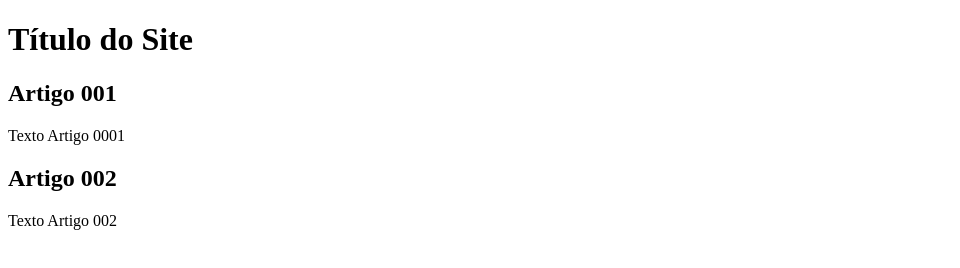
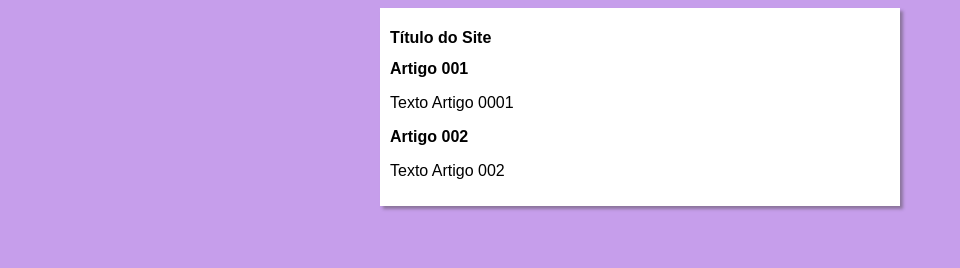
Before and after one commit to robsonluisgarola/site_cursoGuanabara, a plain HTML site: page index.html in a window 1280 px wide. Shown: the whole page, without its empty margins (0-960 px from the left). Drawn offline with Linux system fonts and the light colour scheme.

Commit message:
iniciei o design

```diff
--- a/index.html
+++ b/index.html
@@ -5,6 +5,7 @@
     <meta http-equiv="X-UA-Compatible" content="IE=edge">
     <meta name="viewport" content="width=device-width, initial-scale=1.0">
     <title>Titulo do Site</title>
+    <link rel="stylesheet" href="modelo/style.css">
 </head>
 <body>
 
--- /dev/null
+++ b/modelo/style.css
@@ -0,0 +1,17 @@
+*{
+
+    font-family: Arial, Helvetica, sans-serif;
+    font-size: 16px;
+}
+body{
+
+    background-color: rgb(198, 158, 235);
+}
+main{
+
+    background-color: white;
+    width: 500px;
+    margin: auto;
+    padding: 10px;
+    box-shadow: 3px 3px 3px rgba(75, 71, 71,0.473);
+}
```
